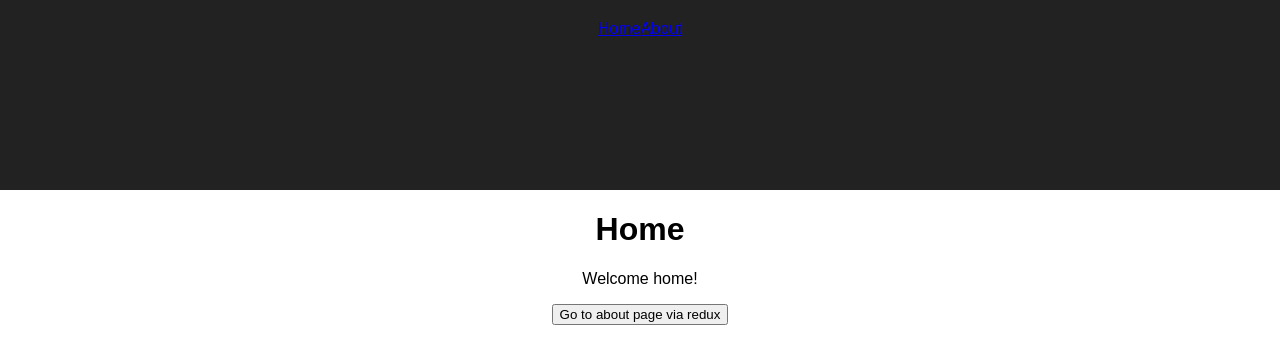
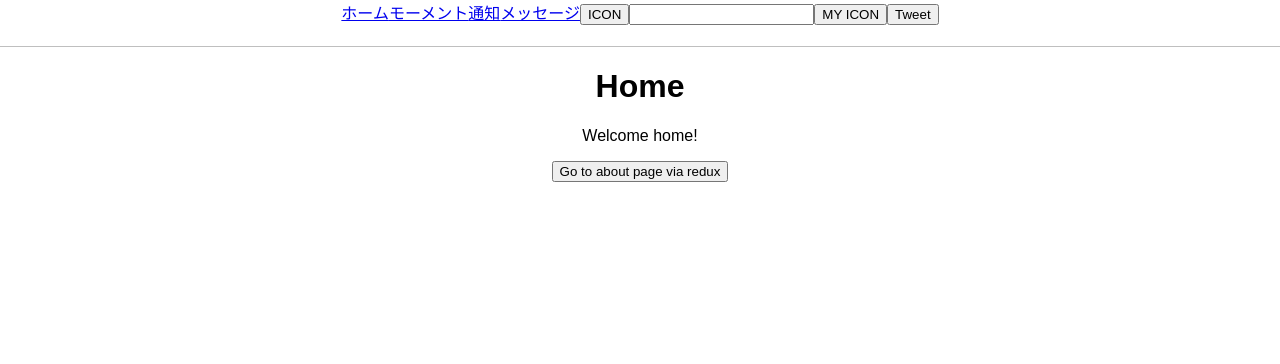
Before and after one commit to kazuyaseki/twitter-clone, a React app: page / in a window 1280 px wide. Shown: the top 364 px of the page. Built offline with nearby package versions, Linux system fonts and the light colour scheme.

Commit message:
added header without style and functionality

```diff
--- a/src/components/App.css
+++ b/src/components/App.css
@@ -1,12 +1,5 @@
 .App {
   text-align: center;
-
-  &-header {
-    background-color: #222;
-    height: 150px;
-    padding: 20px;
-    color: white;
-  }
 
   &-logo {
     animation: App-logo-spin infinite 20s linear;
--- a/src/components/App.tsx
+++ b/src/components/App.tsx
@@ -1,17 +1,15 @@
 import * as React from 'react';
-import { Route, Link } from 'react-router-dom';
+import { Route } from 'react-router-dom';
 import './App.css';
 
 import Home from './Home';
+import Header from './organisms/Header';
 
 class App extends React.Component {
   render() {
     return (
       <div className="App">
-        <header className="App-header">
-          <Link to="/">Home</Link>
-          <Link to="/about-us">About</Link>
-        </header>
+        <Header />
         <main>
           <Route path="/" component={Home} />
         </main>
--- /dev/null
+++ b/src/components/organisms/Header.css
@@ -0,0 +1,12 @@
+.header {
+  position: sticky;
+  top: 0;
+  left: 0;
+  border-bottom: 1px solid rgba(0, 0, 0, 0.25);
+  height: 46px;
+}
+
+.container {
+  max-width: 890px;
+  margin: 0 auto;
+}
--- /dev/null
+++ b/src/components/organisms/Header.tsx
@@ -0,0 +1,22 @@
+import * as React from 'react';
+import { Link } from 'react-router-dom';
+import './Header.css';
+
+const Header = () => (
+  <header className="header">
+    <div className="container">
+      <Link to="/">ホーム</Link>
+      <Link to="/moments">モーメント</Link>
+      <Link to="/notifications">通知</Link>
+      <Link to="/#">メッセージ</Link>
+
+      <button>ICON</button>
+
+      <input type="text" />
+      <button>MY ICON</button>
+      <button>Tweet</button>
+    </div>
+  </header>
+);
+
+export default Header;
```
